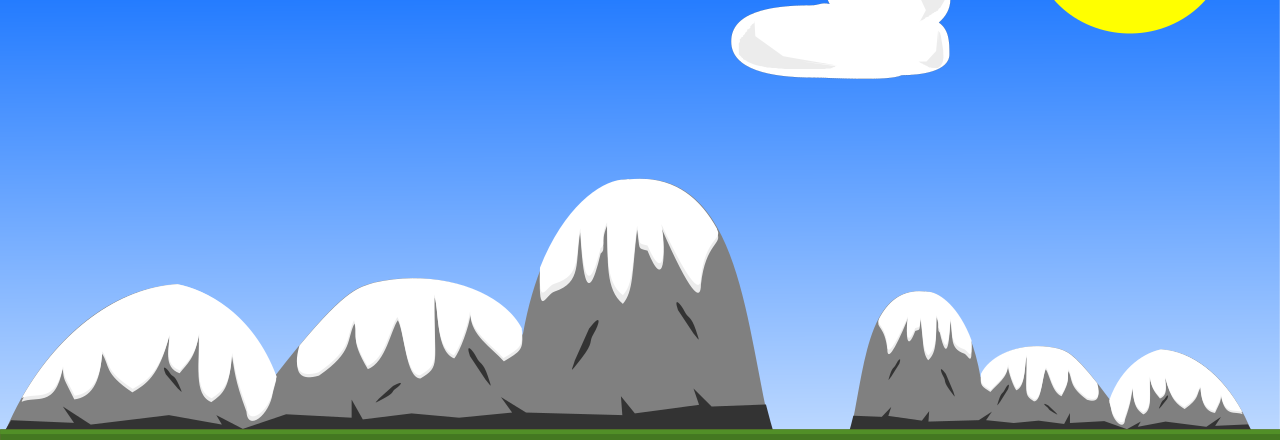
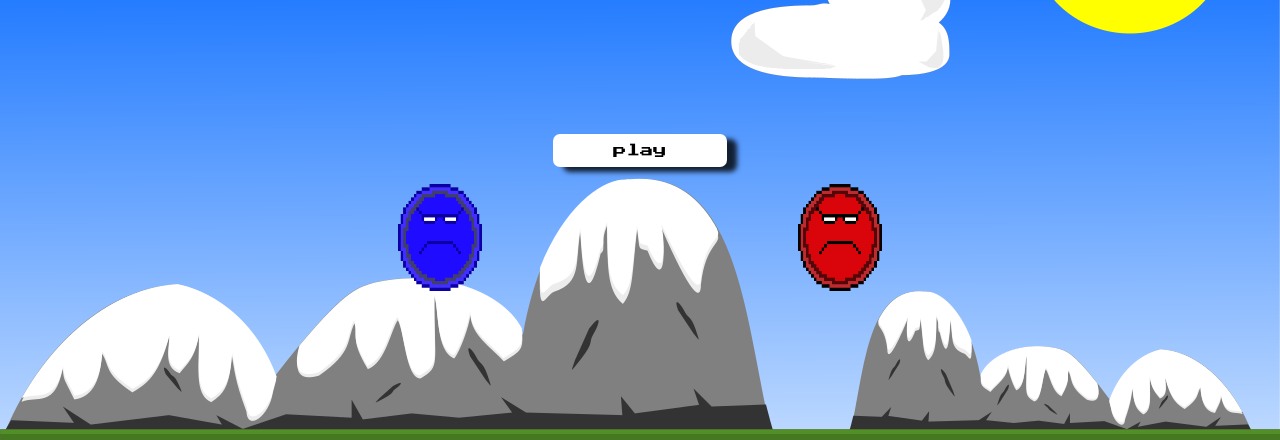
Before and after one commit to rianwilliam/game, a plain HTML site: page index.html in a window 1280 px wide. Shown: the part 203-643 px from the top of the page. Drawn offline with Linux system fonts and the light colour scheme.

Commit message:
Update index.html

```diff
--- a/index.html
+++ b/index.html
@@ -10,7 +10,7 @@
     <link href="https://fonts.googleapis.com/css2?family=Press+Start+2P&display=swap" rel="stylesheet">
     <link rel="shortcut icon" href="./Panda.png">
     <link rel="stylesheet" href="cenario.css">
-    <link rel="stylesheet" href="personagem.css">
+    <link rel="stylesheet" href="personagens.css">
     <link rel="stylesheet" href="titulo_do_jogo.css">
     <link rel="stylesheet" href="gameplay.css">
 </head>
```
